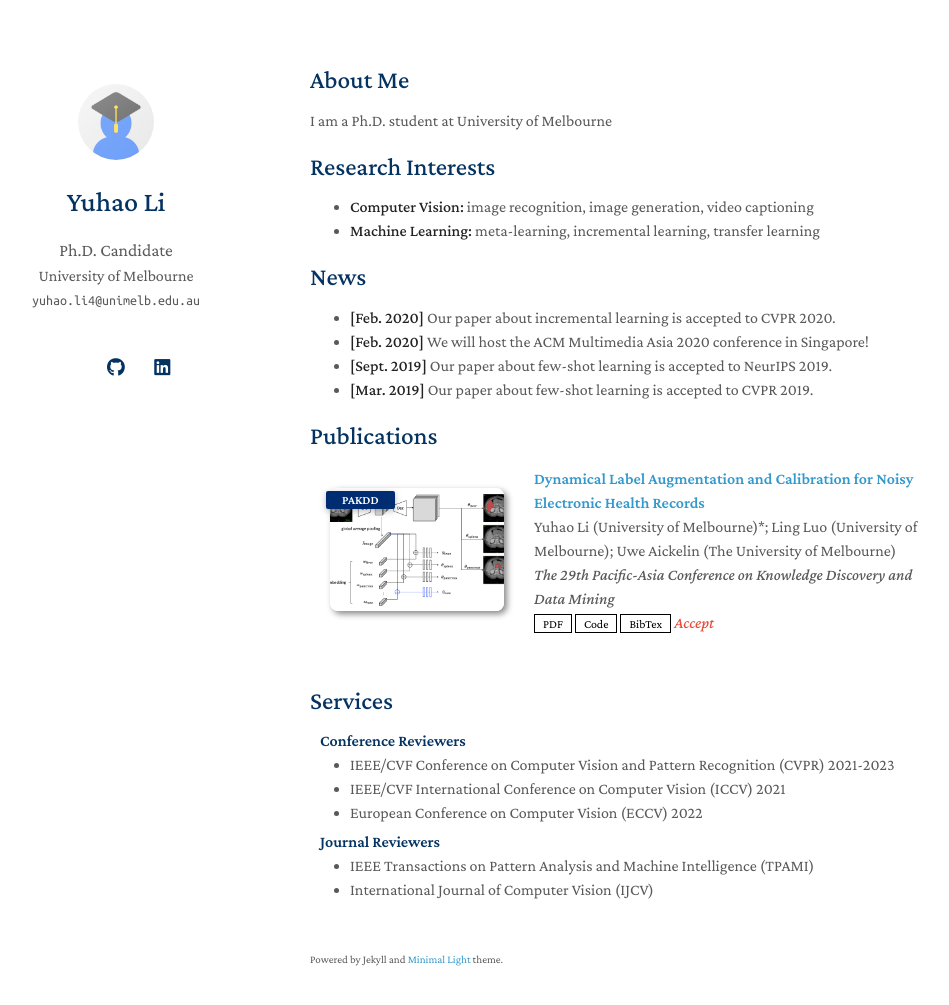
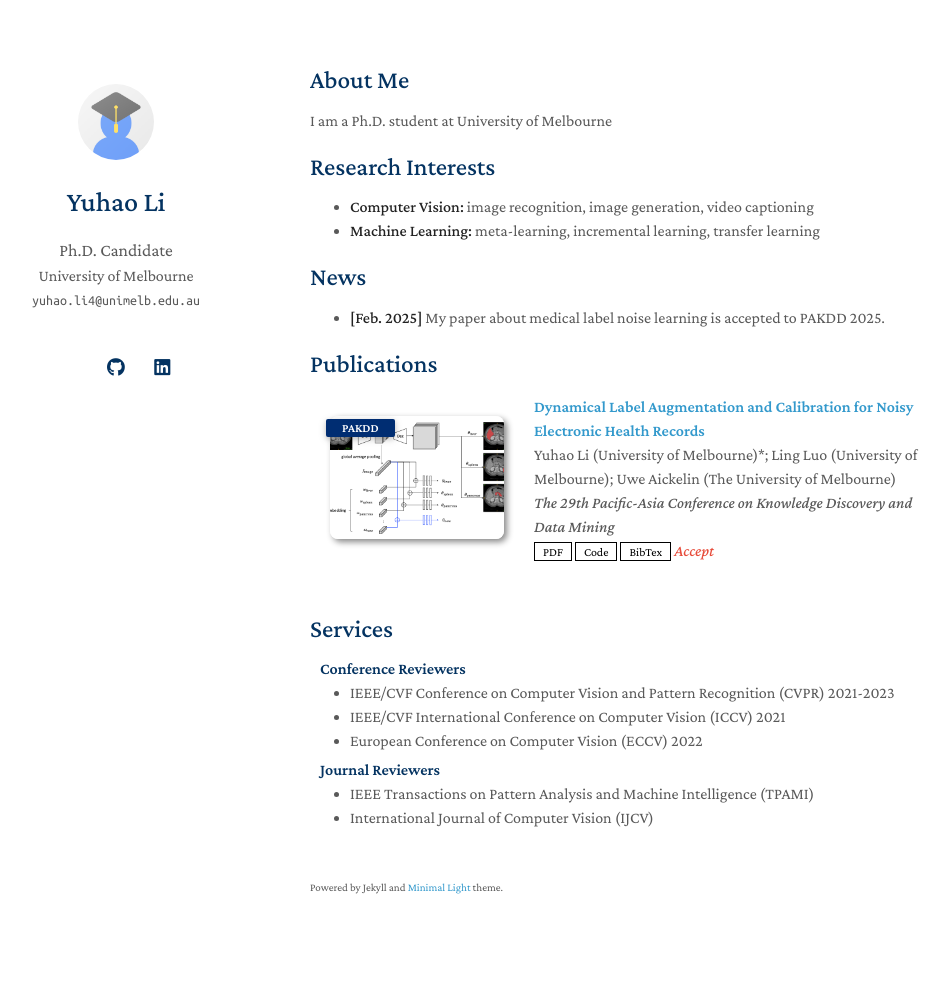
Before and after one commit to yuhao-3/yuhao-3.github.io, a Jekyll site: the page built from index.md, in a window 1280 px wide and 1040 px high. Shown: the top 1005 px of the window, without its empty margins (160-1109 px from the left). Built offline with Jekyll 4.4.1, drawn with Linux system fonts in a browser that asks for light colours; a style sheet for code colours, icons or effects is not loaded; our own code applies the rules of GitHub Pages for plain Markdown files.

Commit message:
Update index.md

```diff
--- a/index.md
+++ b/index.md
@@ -13,10 +13,8 @@ I am a Ph.D. student at University of Melbourne
 
 ## News
 
-- **[Feb. 2020]** Our paper about incremental learning is accepted to CVPR 2020.
-- **[Feb. 2020]** We will host the ACM Multimedia Asia 2020 conference in Singapore!
-- **[Sept. 2019]** Our paper about few-shot learning is accepted to NeurIPS 2019.
-- **[Mar. 2019]** Our paper about few-shot learning is accepted to CVPR 2019.
+- **[Feb. 2025]** My paper about medical label noise learning is accepted to PAKDD 2025.
+
 
 {% include_relative _includes/publications.md %}
 
```
